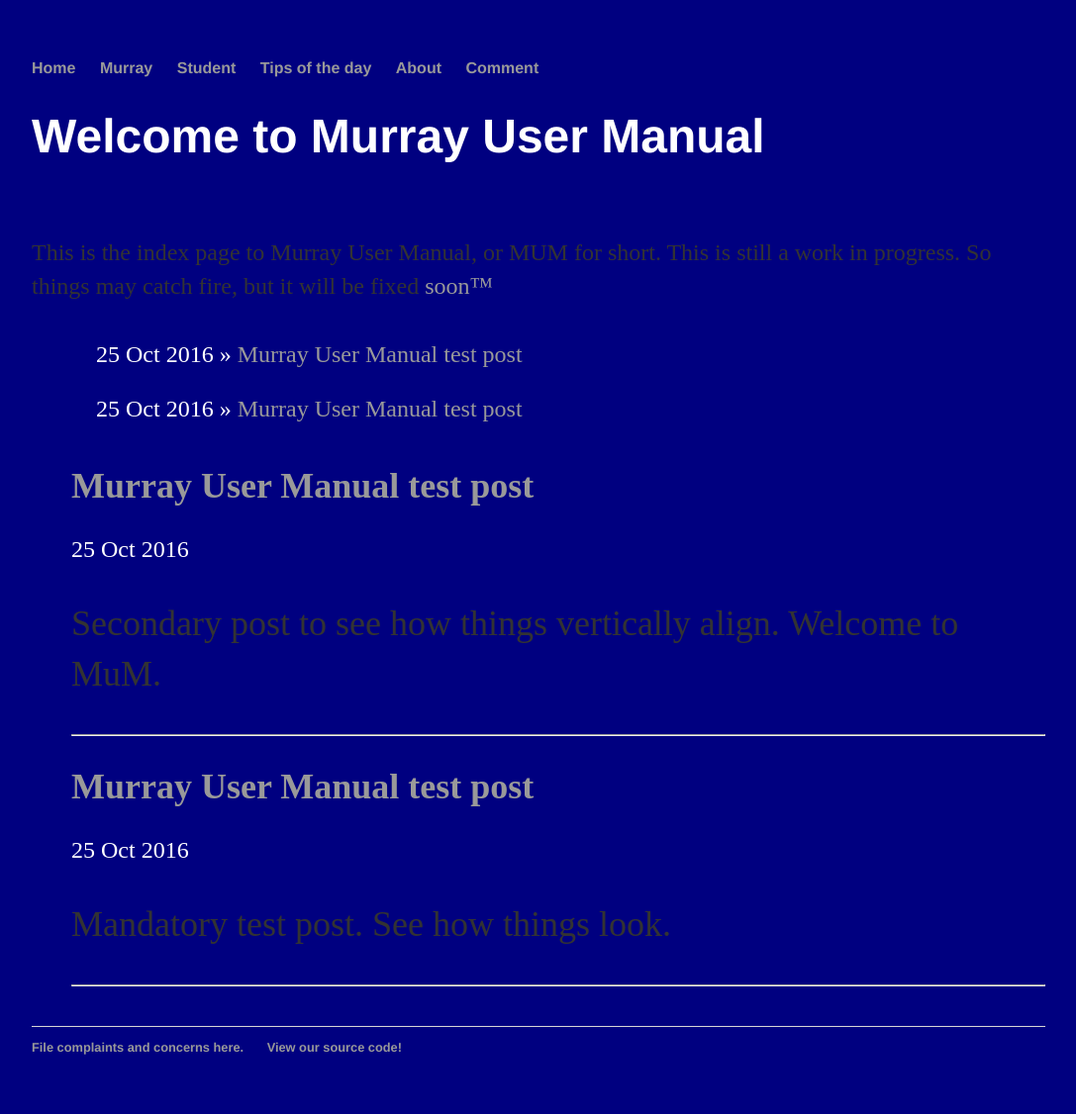
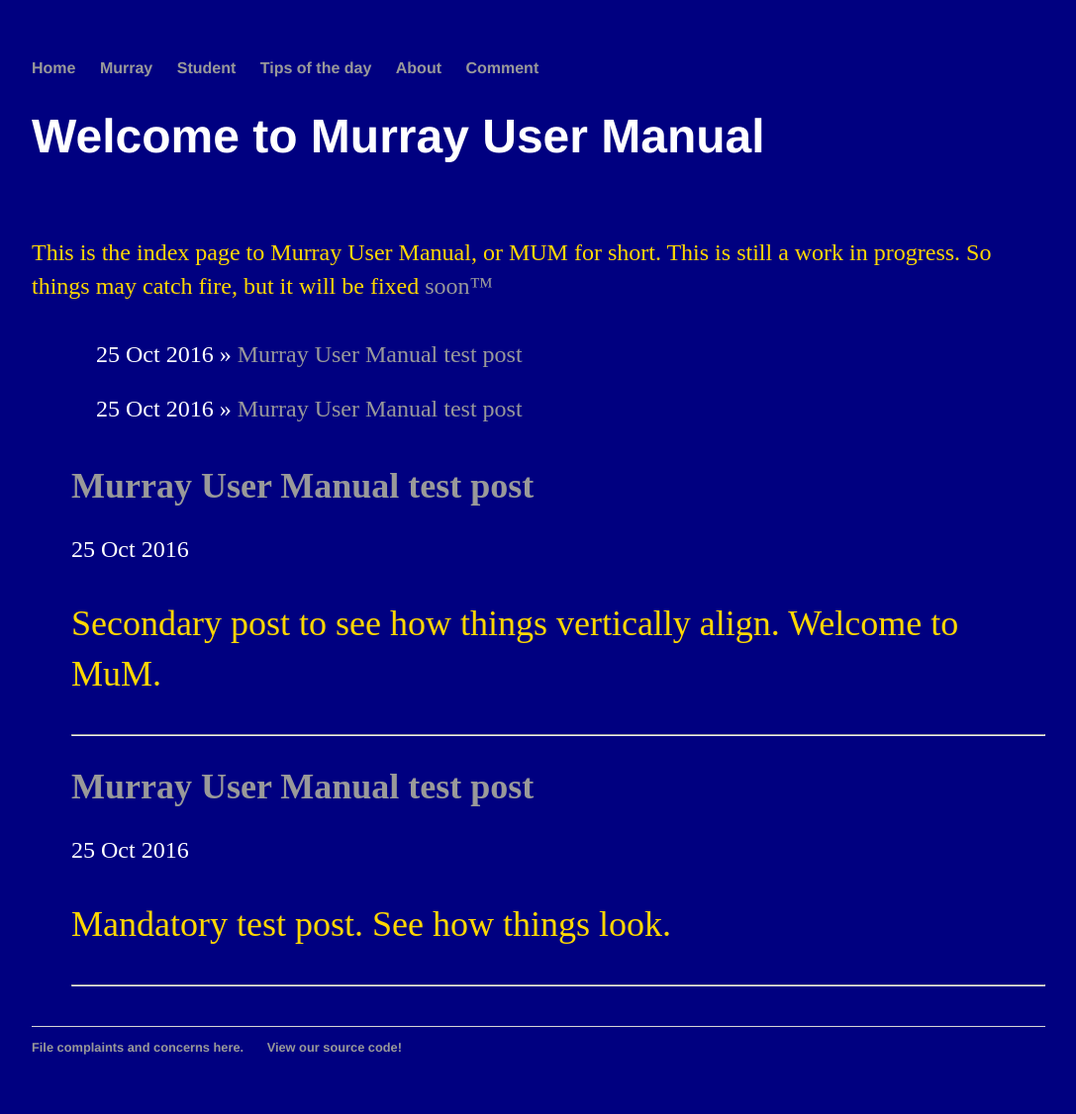
Before and after one commit to rowen2/rowen2.github.io, a Jekyll site: the page built from index.html, in a window 1280 px wide. Shown: the whole page at 99% size, without its empty margins (96-1183 px from the left). Built offline with Jekyll 4.4.1, drawn with Linux system fonts in a browser that asks for light colours.

Commit message:
Update main.css

```diff
--- a/css/main.css
+++ b/css/main.css
@@ -20,7 +20,7 @@ a {
 }
 h1 a:hover {
     text-decoration: underline;
-    color: blue;
+    color: gold;
 }
 
 h1 {
@@ -30,7 +30,7 @@ h1 {
 p {
     font-size: 1.5em;
     line-height: 1.4em;
-    color: #333;
+    color: gold; /*#333*/
 }
 #p0 {
     	word-spacing: 40px;
```
